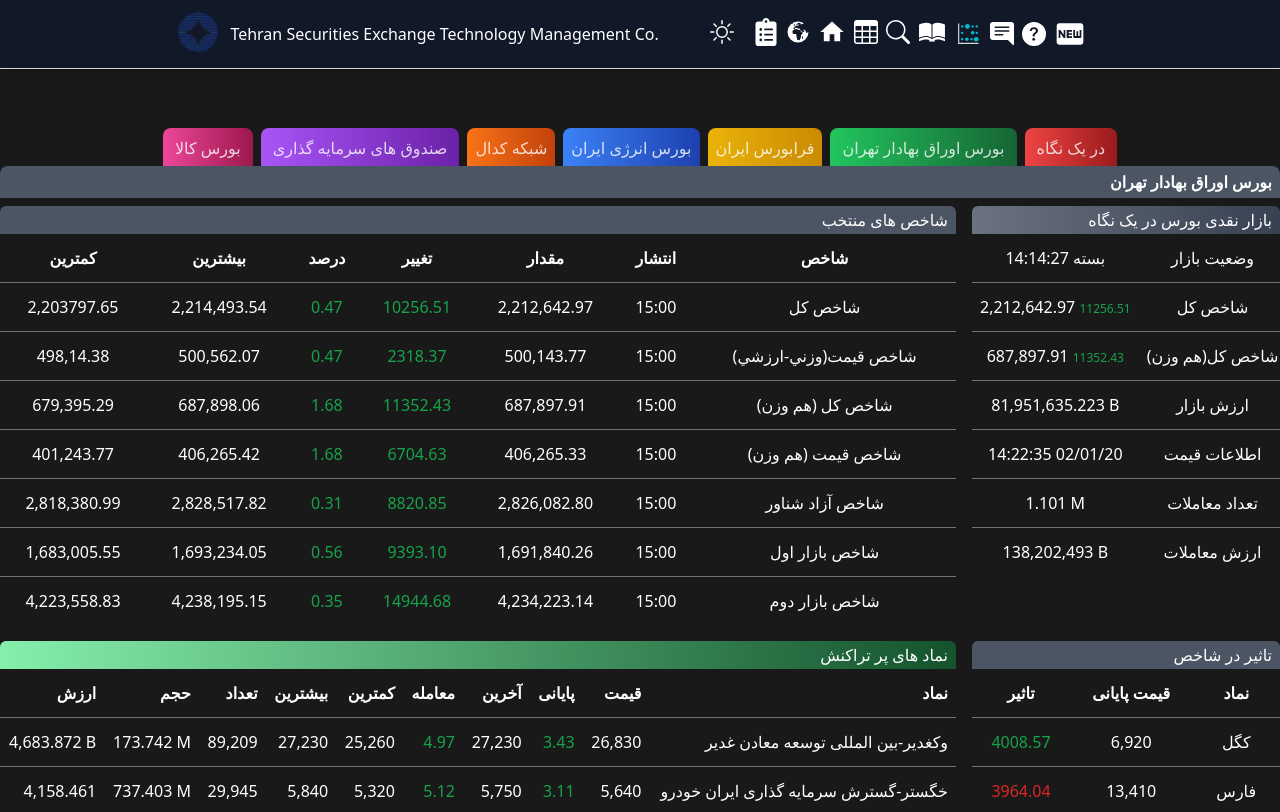
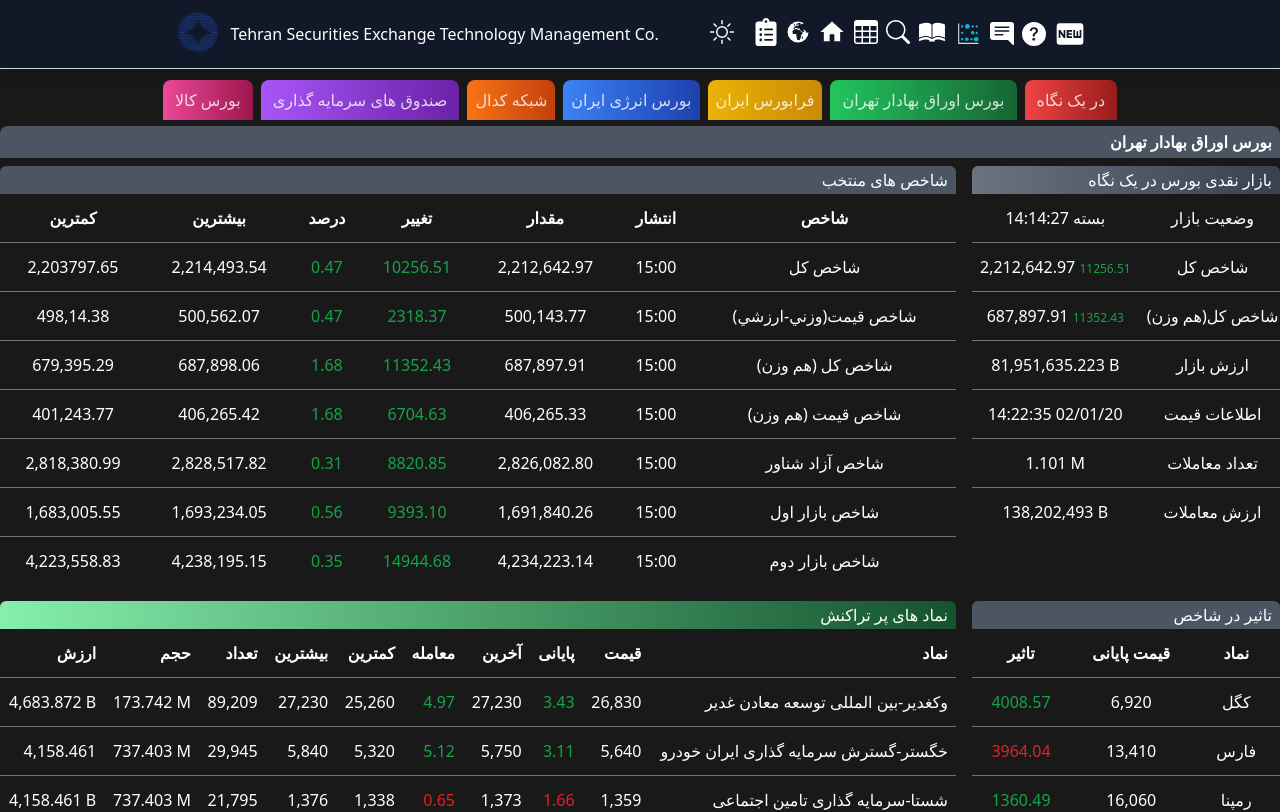
Before and after one commit to MH-Mangelian/Tsetmc-clone-and-redesign, a React (Vite) app: page / in a window 1280 px wide. Shown: the top 812 px of the page. Built offline with nearby package versions, Linux system fonts and the light colour scheme.

Commit message:
XL Display fix

```diff
--- a/components/Medial.jsx
+++ b/components/Medial.jsx
@@ -15,8 +15,7 @@
                 <a href="#" className='col-span-2 font-medium bg-gradient-to-r from-pink-500 to-pink-800 p-2 px-3 border-1 rounded-t-lg active:shadow-md jumper-hover-btn-center'>بورس کالا</a>
             </div>
             {/* ------------------top side ---------------- */}
-            <div className='grid grid-flow-col auto-cols-max px-16 gap-x-2 max-md:hidden xl:top-0'>
-            {/* flex flex-row-reverse space-x-10 px-16 */}
+            <div className='grid grid-flow-col auto-cols-max px-16 gap-x-2 max-md:hidden xl:absolute xl:flex-row xl:top-20 xl:'>
                 <a href="#" className='inline-block font-medium bg-gradient-to-r from-pink-500 to-pink-800 p-2 px-3 border-1 rounded-t-lg active:shadow-md jumper-hover-btn-center'>بورس کالا</a>
                 <a href="#" className='inline-block font-medium bg-gradient-to-r from-purple-500 to-purple-800 p-2 px-3  border-1 rounded-t-lg active:shadow-md jumper-hover-btn-center'>صندوق های سرمایه گذاری</a>
                 <a href="#" className='inline-block font-medium bg-gradient-to-r from-orange-500 to-orange-700  p-2 border-1 rounded-t-lg active:shadow-md jumper-hover-btn-center'>شبکه کدال</a>
```
